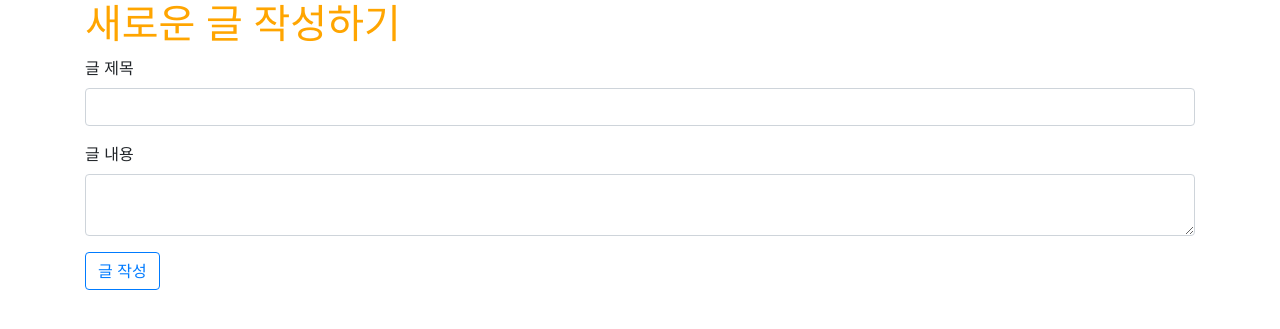
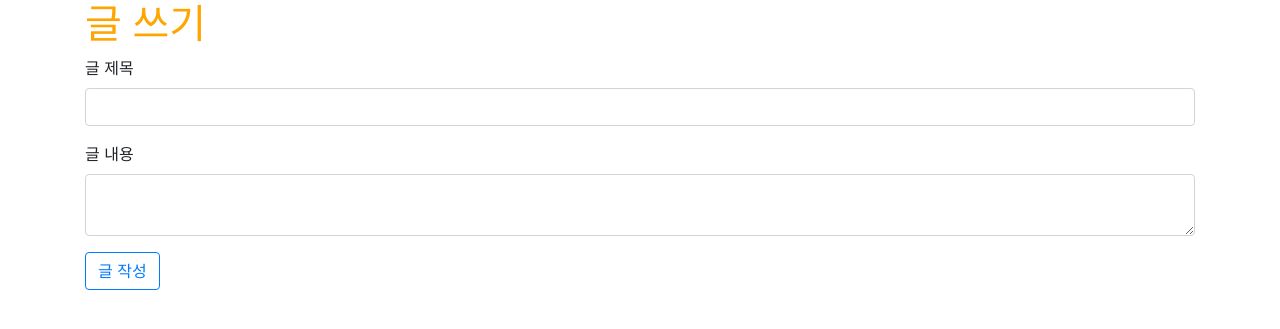
Before and after one commit to ygk313/2020-dgulikelion-prac, a Django app: page /posts/new/ in a window 1280 px wide. Shown: the part 56-385 px from the top of the page. Run offline with Django 3.2, Linux system fonts and the light colour scheme; some libraries are stand-ins or nearby versions.

Commit message:
change in new.html

```diff
--- a/posts/templates/posts/new.html
+++ b/posts/templates/posts/new.html
@@ -2,14 +2,10 @@
 
 {% block content %}
 <div class="container">
-    <form action ="{% url 'posts:create' %}" method="POST">
-        {% csrf_token %}
-        <h1>
-            새로운 글 작성하기
-        </h1>
         <form action="{% url 'posts:create' %}" method="POST">
             {% csrf_token %}
             <div class="form-group">
+                <h1> 글 쓰기 </h1>
                 <label>글 제목</label>
                 <input type="text" class="form-control" name="title">
                 </div>
@@ -19,6 +15,5 @@
             </div>
             <input type="submit" value="글 작성" class="btn btn-outline-primary">
         </form>
-    </form>
 </div>
 {% endblock %}
```
Lines whose indentation alone changed are shown as unchanged.
